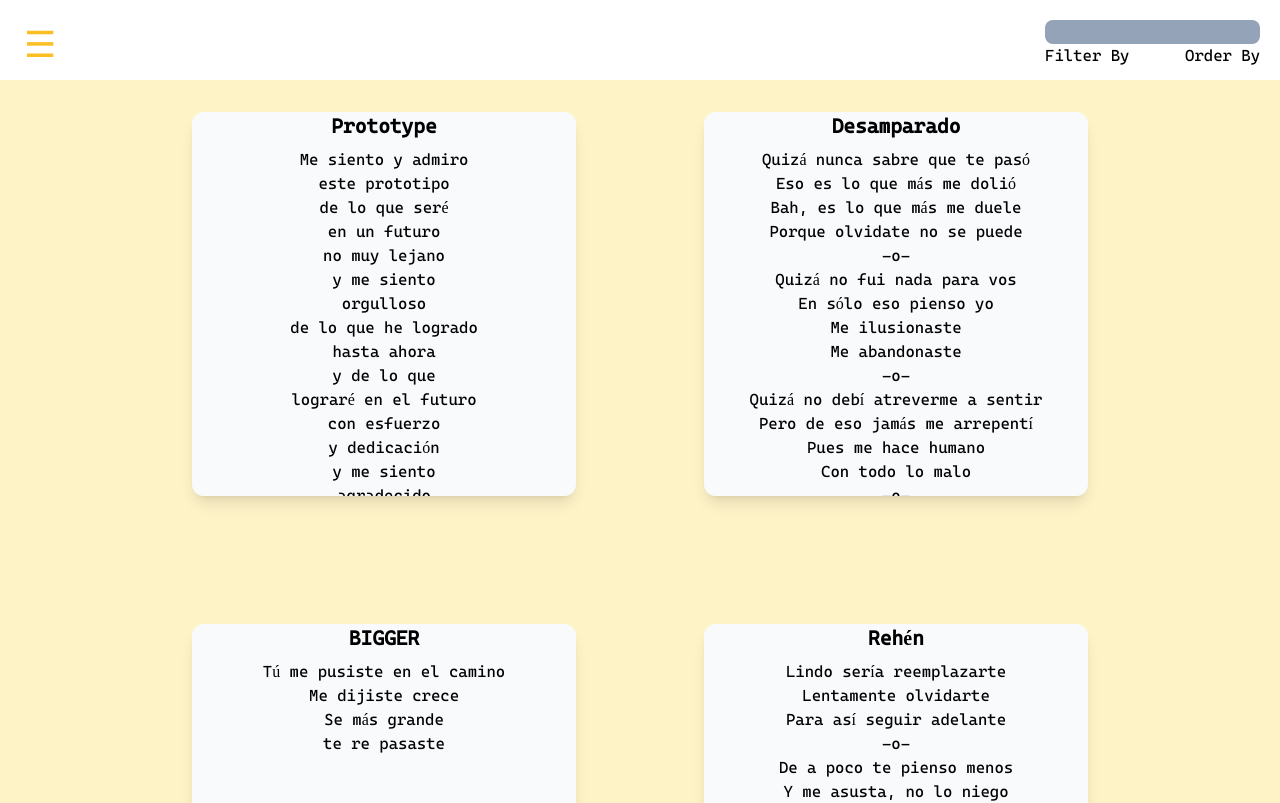
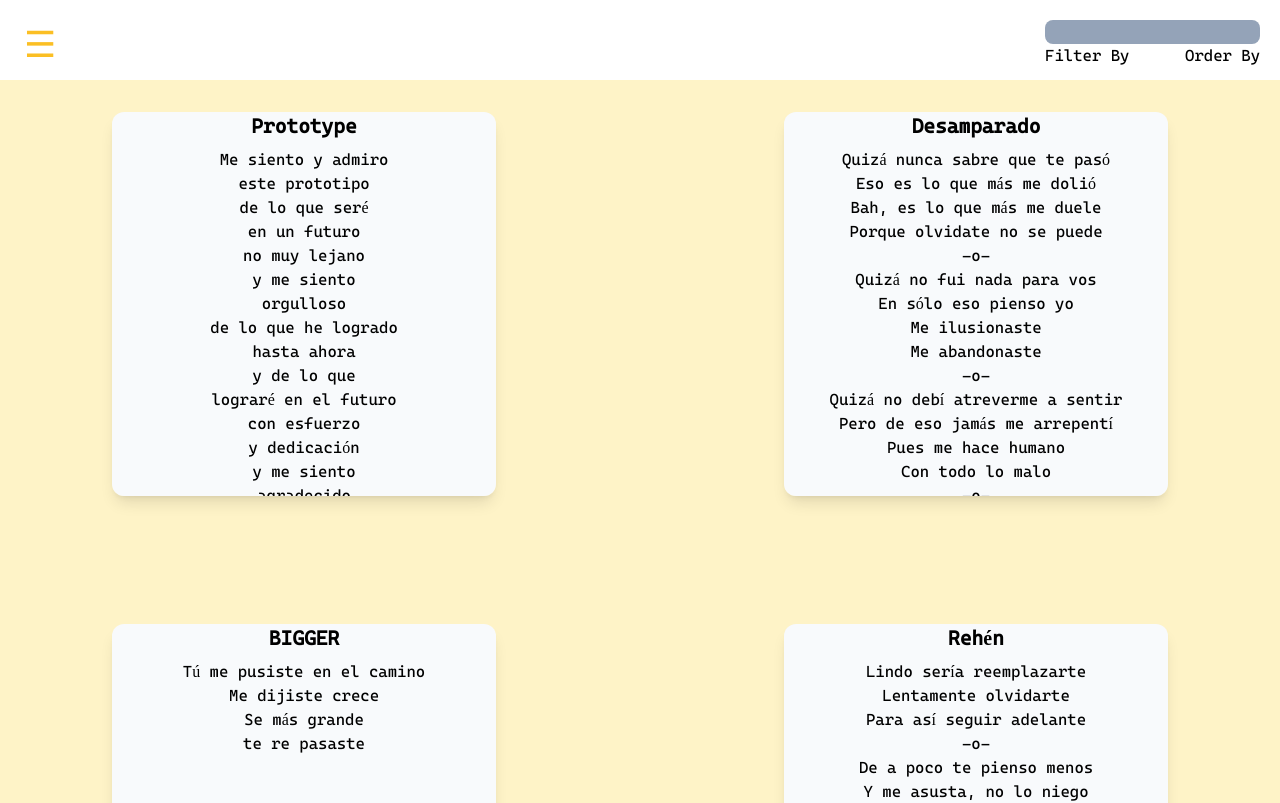
Before and after one commit to 1gnale/POOP-ts, a React (Vite) app: page / in a window 1280 px wide. Shown: the top 803 px of the page. Built offline with nearby package versions, Linux system fonts and the light colour scheme.

Commit message:
styles: format cards in CardsDesktopContainer

```diff
--- a/src/components/desktopCardPoemContainer/DesktopCardPoemContainer.tsx
+++ b/src/components/desktopCardPoemContainer/DesktopCardPoemContainer.tsx
@@ -10,7 +10,7 @@ interface DesktopCardPoemContainerProps {
 
 const DesktopCardPoemContainer: React.FC<DesktopCardPoemContainerProps> = ({poems}) => {
     return (
-        <div className="p-8 desktopCardPoemContainer flex gap-32 flex-wrap justify-center">
+        <div className="p-8 desktopCardPoemContainer gap-32 grid grid-cols-2 place-items-center">
             {
                 poems.map((poem: Poem, idx: number) => {
                     return (
```
Also changed, not shown: 1 other file (tests, documents, lock files or other folders).
